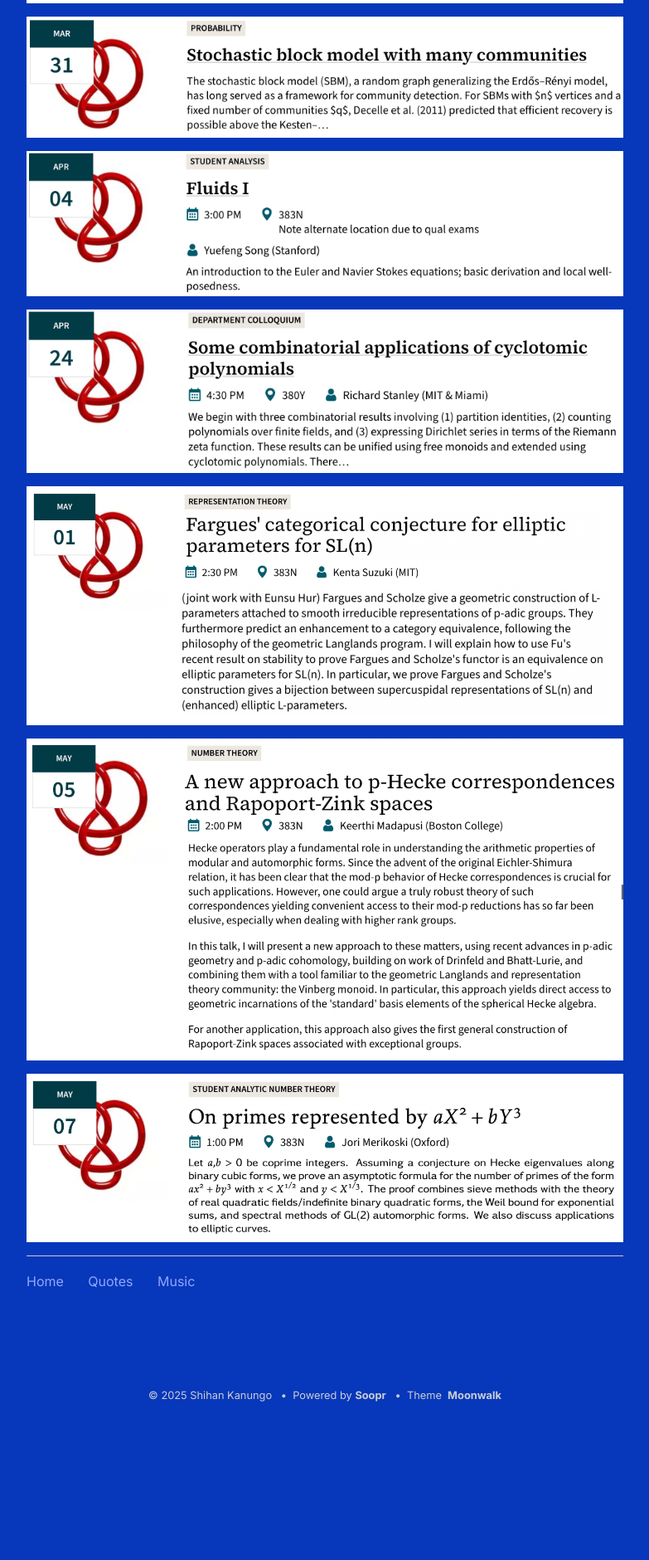
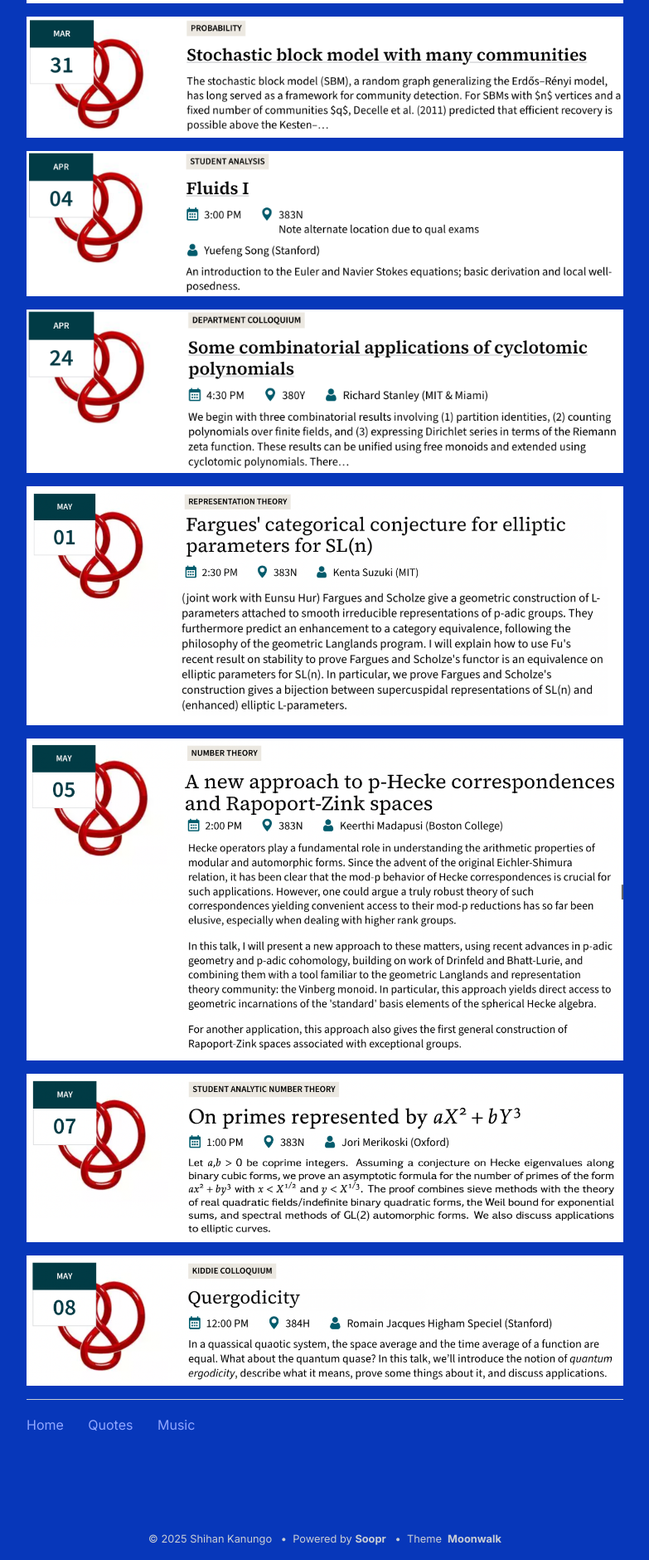
Before and after one commit to shihankanungo/shihankanungo.github.io, a Jekyll site: the page built from math-talks.md, in a window 1280 px wide. Shown: the part 3060-4940 px from the top of the page at 83% size, without its empty margins (248-1031 px from the left). Built offline with Jekyll 4.4.1, drawn with Linux system fonts in a browser that asks for light colours; before the commit the page ends 4767 px from its top, so only the background shows below that.

Commit message:
Update math-talks.md

```diff
--- a/math-talks.md
+++ b/math-talks.md
@@ -86,3 +86,5 @@ _Finding Arithmetic Progressions in Dense Sets of Integers_
 ![stanford-may-5](images/05-05.png)
 
 ![stanford-may-7](images/05-07.png)
+
+![stanford-may-8](images/05-08a.png)
```
